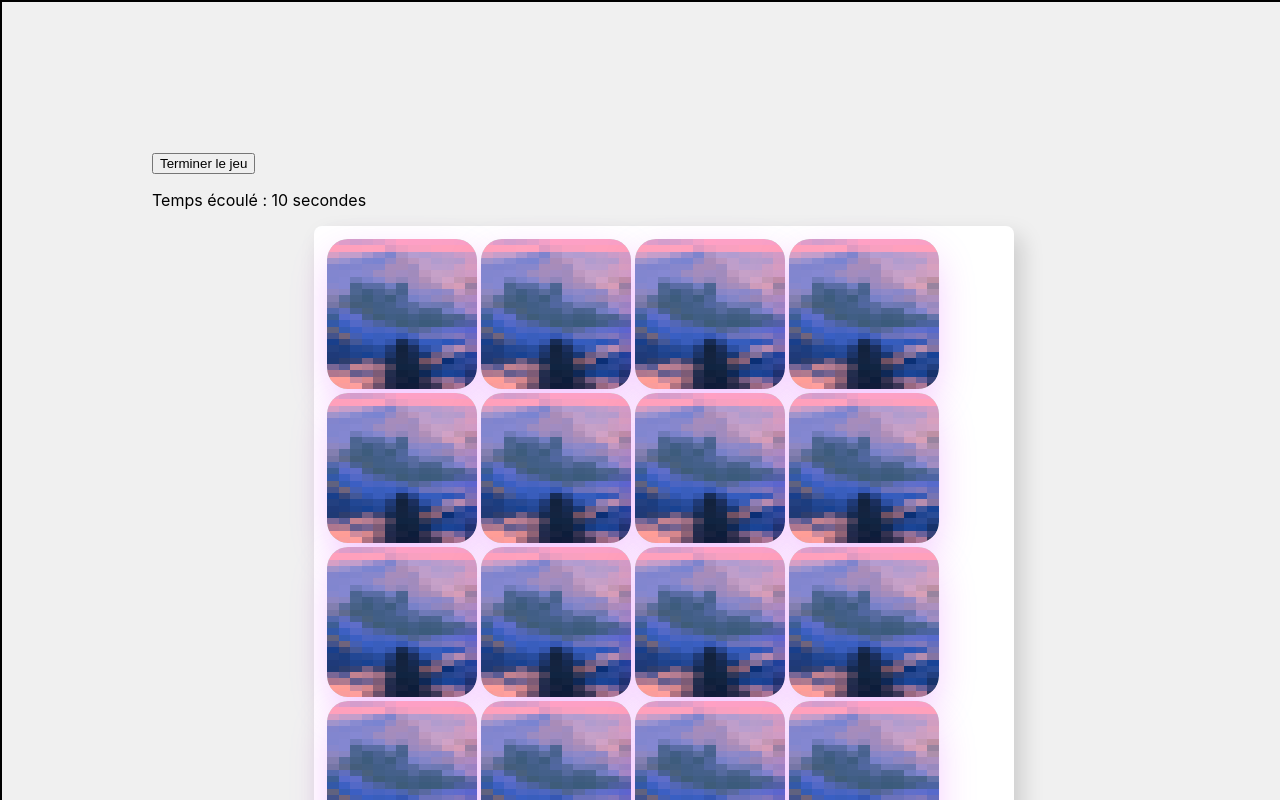
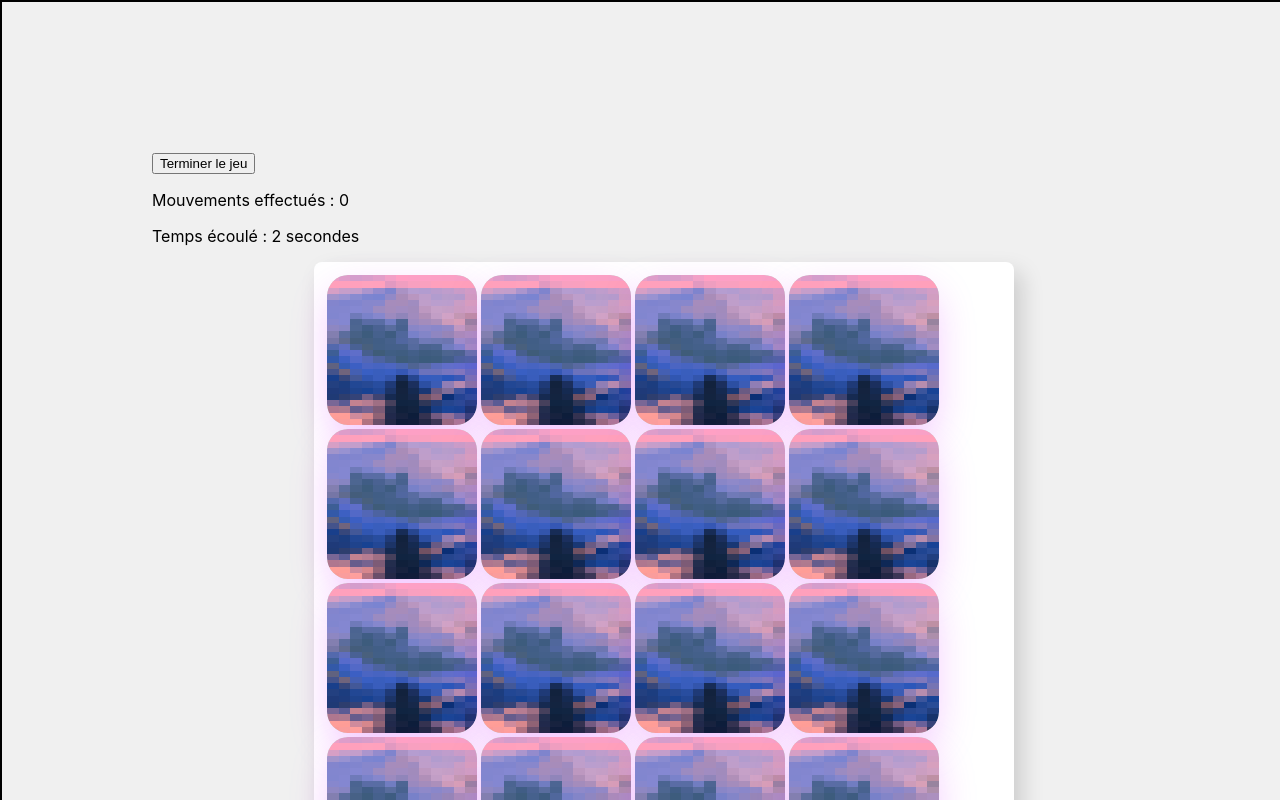
Before and after one commit to MemoryProject/MemoryGame, a React (Create React App) app: page / in a window 1280 px wide. Both pictures are taken after a click on the button "Commencer le jeu". Shown: the top 800 px of the page. Built offline with nearby package versions, Linux system fonts and the light colour scheme.

Commit message:
Résolution bug chrnomètre  et des nombres de mouvements

```diff
--- a/src/component/Game.tsx
+++ b/src/component/Game.tsx
@@ -8,6 +8,19 @@ const Game: React.FC = () => {
     const [flippedCards, setFlippedCards] = useState<number[]>([]);
     const [matchedCards, setMatchedCards] = useState<number[]>([]);
     const [seconds, setSeconds] = useState<number>(0);
+    const [moves, setMoves] = useState<number>(0);
+
+    useEffect(() => {
+        let interval: NodeJS.Timeout;
+        if (isGameStarted) {
+            interval = setInterval(() => {
+                setSeconds(seconds => seconds + 1);
+            }, 1000);
+        }
+        return () => {
+            clearInterval(interval);
+        };
+    }, [isGameStarted]);
 
     // Mélangez les cartes et affichez-les
     const cards = useMemo(() => ([
@@ -116,17 +129,9 @@ const Game: React.FC = () => {
         setSeconds(0);
     };
 
-    useEffect(() => {
-        const interval = setInterval(() => {
-            setSeconds(seconds => seconds + 1);
-        }, 1000);
-        return () => {
-            clearInterval(interval);
-        };
-    }, []);
-
     const handleFlip = (id: number) => {
         const newFlippedCards = [...flippedCards, id];
+        setMoves(moves + 1);
         if (newFlippedCards.length > 2) {
             const [firstCardId, secondCardId] = newFlippedCards;
             const firstCard = cards.find(card => card.id === firstCardId);
@@ -174,6 +179,7 @@ const Game: React.FC = () => {
                 : (
                     <>
                         <button onClick={endGame}>Terminer le jeu</button>
+                        <p>Mouvements effectués : {moves}</p>
                         {isGameOver
                             ? (
                                 <>
```
